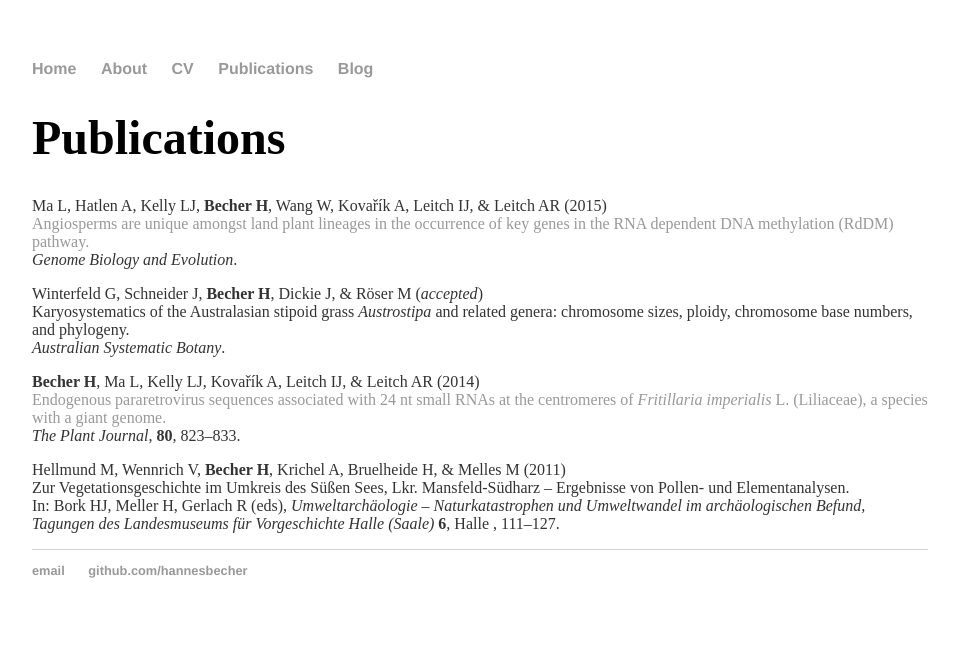
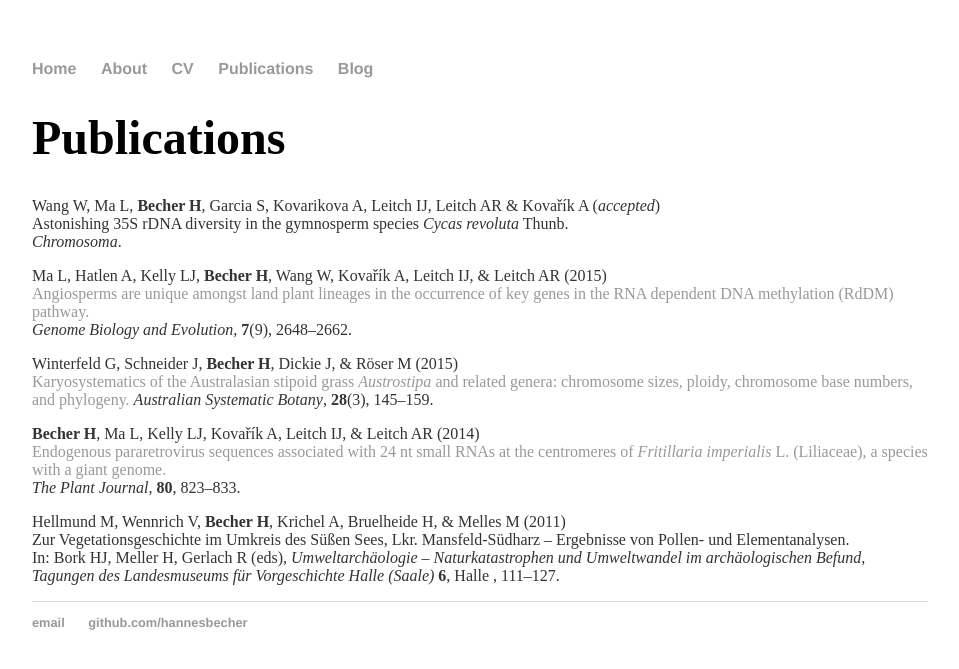
Before and after one commit to hannesbecher/hannesbecher.github.io, a Jekyll site: the page built from publications/index.md, in a window 1280 px wide. Shown: the top 669 px of the page, without its empty margins (160-1119 px from the left). Built offline with Jekyll 4.4.1, drawn with Linux system fonts in a browser that asks for light colours.

Commit message:
Update index.md
publications accepted/issue assigned

```diff
--- a/publications/index.md
+++ b/publications/index.md
@@ -5,13 +5,17 @@ title: Hannes Becher - Publications
 
 
 #Publications
+Wang W, Ma L, **Becher H**, Garcia S, Kovarikova A, Leitch IJ, Leitch AR & Kovařík A (*accepted*)
+Astonishing 35S rDNA diversity in the gymnosperm species *Cycas revoluta* Thunb.
+*Chromosoma*.
+
 Ma L, Hatlen A, Kelly LJ, **Becher H**, Wang W, Kovařík A, Leitch IJ, & Leitch AR (2015)
 [Angiosperms are unique amongst land plant lineages in the occurrence of key genes in the RNA dependent DNA methylation (RdDM) pathway.](http://dx.doi.org/10.1093/gbe/evv171)
-*Genome Biology and Evolution*.
+*Genome Biology and Evolution*, **7**(9), 2648--2662.
 
-Winterfeld G, Schneider J, **Becher H**, Dickie J, & Röser M (*accepted*)
-Karyosystematics of the Australasian stipoid grass *Austrostipa* and related genera: chromosome sizes, ploidy, chromosome base numbers, and phylogeny.
-*Australian Systematic Botany*.
+Winterfeld G, Schneider J, **Becher H**, Dickie J, & Röser M (2015)
+[Karyosystematics of the Australasian stipoid grass *Austrostipa* and related genera: chromosome sizes, ploidy, chromosome base numbers, and phylogeny.](http://dx.doi.org/10.1071/SB14029)
+*Australian Systematic Botany*, **28**(3), 145--159.
 
 **Becher H**, Ma L, Kelly LJ, Kovařík A, Leitch IJ, & Leitch AR (2014)
 [Endogenous pararetrovirus sequences associated with 24 nt small RNAs at the centromeres of *Fritillaria imperialis* L. (Liliaceae), a species with a giant genome.](http://dx.doi.org/10.1111/tpj.12673)
```
